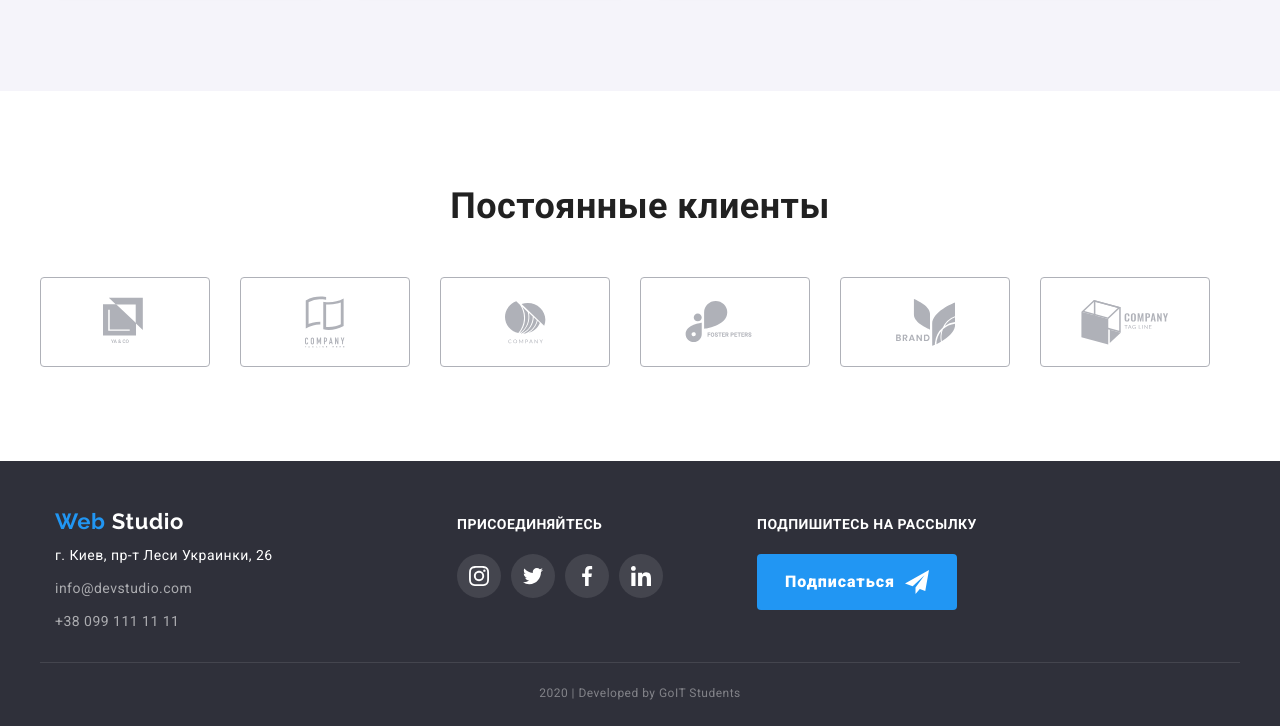
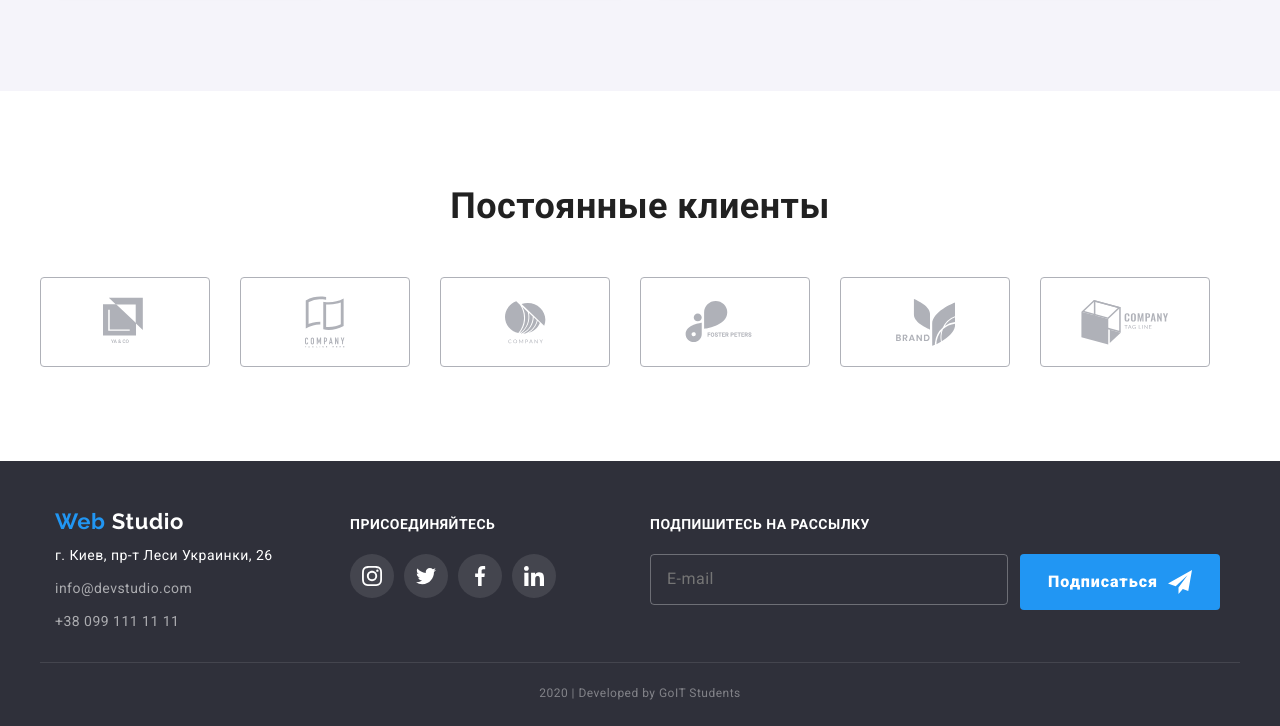
Before and after one commit to DavydovStas/goit-markup-hw-06, a plain HTML site: page index.html in a window 1280 px wide. Shown: the part 2302-3028 px from the top of the page. Drawn offline with nearby package versions, Linux system fonts and the light colour scheme.

Commit message:
Add form in footer

```diff
--- a/css/common.css
+++ b/css/common.css
@@ -220,7 +220,7 @@ h6 {
 
 .logo-adres {
   text-align: left;
-  margin-right: 171px;
+  margin-right: 64px;
 }
 
 .adress-footer > * {
@@ -318,12 +318,29 @@ h6 {
   margin-bottom: 21px;
 }
 
+.footer-form-textarea {
+  width: 358px;
+  height: 51px;
+  padding: 14px 16px;
+
+  border: 1px solid rgba(255, 255, 255, 0.3);
+  border-radius: 4px;
+
+  color: rgba(255, 255, 255, 0.6);
+  background-color: inherit;
+
+  font-size: 16px;
+  line-height: 1.25;
+  letter-spacing: 0.03em;
+  resize: none;
+}
+
 .form .link {
   display: flex;
   align-items: center;
   justify-content: center;
-  padding-top: 13px;
-  padding-bottom: 13px;
+  margin-left: 12px;
+
   border-radius: 4px;
   min-width: 200px;
 
--- a/index.html
+++ b/index.html
@@ -445,7 +445,14 @@
         <ul class="list form">
           <li><b class="title">подпишитесь на рассылку</b></li>
           <li>
-            <!-- Здесь будет форма -->
+            <form class="footer-form" action="">
+              <textarea
+                class="footer-form-textarea"
+                name="mail"
+                id="textarea"
+                placeholder="E-mail"
+              ></textarea>
+            </form>
             <a href="#" class="link">
               Подписаться
               <svg class="airplane">
@@ -481,7 +488,6 @@
         <div class="form-field">
           <input
             class="form-input"
-            ut
             type="tel"
             name="tel"
             id="tel"
@@ -496,7 +502,7 @@
         <div class="form-field">
           <input
             class="form-input"
-            ype="email"
+            type="email"
             name="mail"
             id="mail"
             placeholder=" "
```
